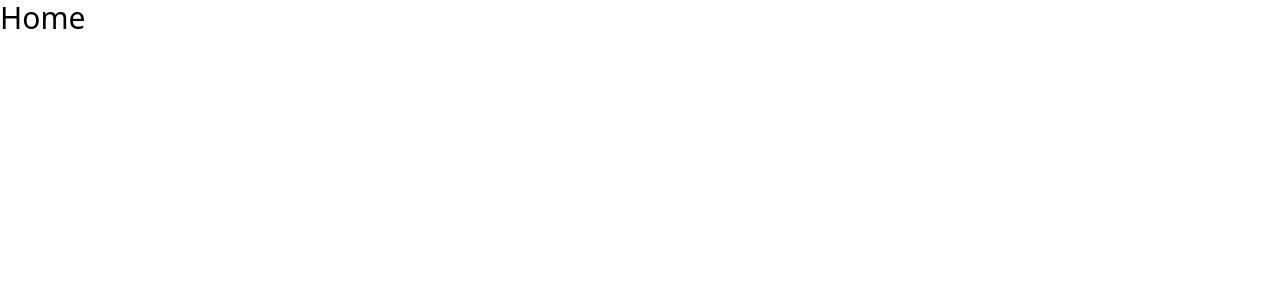
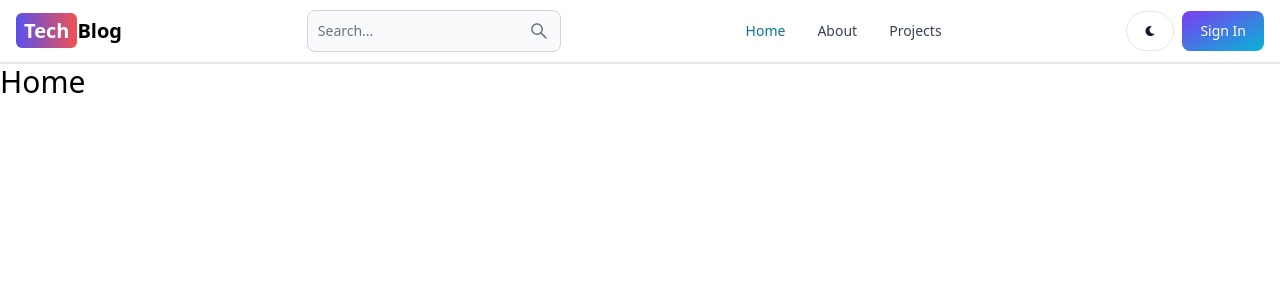
Before and after one commit to deepak76901/Blog-App, a React (Vite) app in the folder client/: page / in a window 1280 px wide. Shown: the top 300 px of the page. Built offline with nearby package versions, Linux system fonts and the light colour scheme.

Commit message:
Header UI created

```diff
--- a/client/package.json
+++ b/client/package.json
@@ -10,8 +10,10 @@
     "preview": "vite preview"
   },
   "dependencies": {
+    "flowbite-react": "^0.7.2",
     "react": "^18.2.0",
     "react-dom": "^18.2.0",
+    "react-icons": "^5.0.1",
     "react-router-dom": "^6.22.0"
   },
   "devDependencies": {
--- a/client/src/App.jsx
+++ b/client/src/App.jsx
@@ -5,10 +5,12 @@
 import SignUp from "./pages/SignUp"
 import Dashboard from "./pages/Dashboard"
 import Projects from "./pages/Projects"
+import Header from "./components/Header"
 
 export default function App() {
   return (
         <Router>
+            <Header/>
           <Routes>
             <Route path="/" element={<Home/>} />
             <Route path="/about" element={<About/>} />
--- /dev/null
+++ b/client/src/components/Header.jsx
@@ -0,0 +1,58 @@
+import { Button, Navbar, TextInput } from "flowbite-react";
+import { Link, useLocation } from "react-router-dom";
+import { AiOutlineSearch } from "react-icons/ai";
+import {FaMoon} from "react-icons/fa"
+
+export default function Header() {
+  const path = useLocation().pathname;
+  return (
+    <Navbar className="border-b-2">
+      <Link
+        to="/"
+        className="self-center whitespace-nowrap text-sm sm:text-xl font-semibold dark:text-white"
+      >
+        <span className="px-2 py-1 bg-gradient-to-r from-indigo-600 to-red-500 rounded-md text-white">
+          Tech
+        </span>
+        Blog
+      </Link>
+      <form>
+        <TextInput
+          type="text"
+          placeholder="Search..."
+          rightIcon={AiOutlineSearch}
+          className="hidden lg:inline"
+        />
+      </form>
+      <Button className="w-12 h-10 lg:hidden" color="gray" pill>
+        <AiOutlineSearch/>
+      </Button>
+      <div className="flex gap-2 md:order-2">
+        <Button className="w-12 h-10 hidden sm:inline " color="gray" pill>
+          <FaMoon/>
+        </Button>
+        <Link to="/sign-in">
+          <Button gradientDuoTone="purpleToBlue"  >Sign In</Button>
+        </Link>
+        <Navbar.Toggle/>
+      </div>
+      <Navbar.Collapse>
+        <Navbar.Link active={path==="/"} as={"div"}>
+          <Link to="/">
+            Home
+          </Link>
+        </Navbar.Link>
+        <Navbar.Link active={path==="/about"} as={"div"}>
+          <Link to="/about">
+            About
+          </Link>
+        </Navbar.Link>
+        <Navbar.Link active={path==="/projects"} as={"div"}>
+          <Link to="/projects">
+            Projects
+          </Link>
+        </Navbar.Link>
+      </Navbar.Collapse>
+    </Navbar>
+  );
+}
--- a/client/tailwind.config.js
+++ b/client/tailwind.config.js
@@ -1,8 +1,12 @@
 /** @type {import('tailwindcss').Config} */
 export default {
-  content: ["./index.html", "./src/**/*.{js,ts,jsx,tsx}"],
+  content: [
+    "./index.html",
+    "./src/**/*.{js,ts,jsx,tsx}",
+    "node_modules/flowbite-react/lib/esm/**/*.js",
+  ],
   theme: {
     extend: {},
   },
-  plugins: [],
+  plugins: [require("flowbite/plugin")],
 };
```
Also changed, not shown: 1 other file (tests, documents, lock files or other folders).
